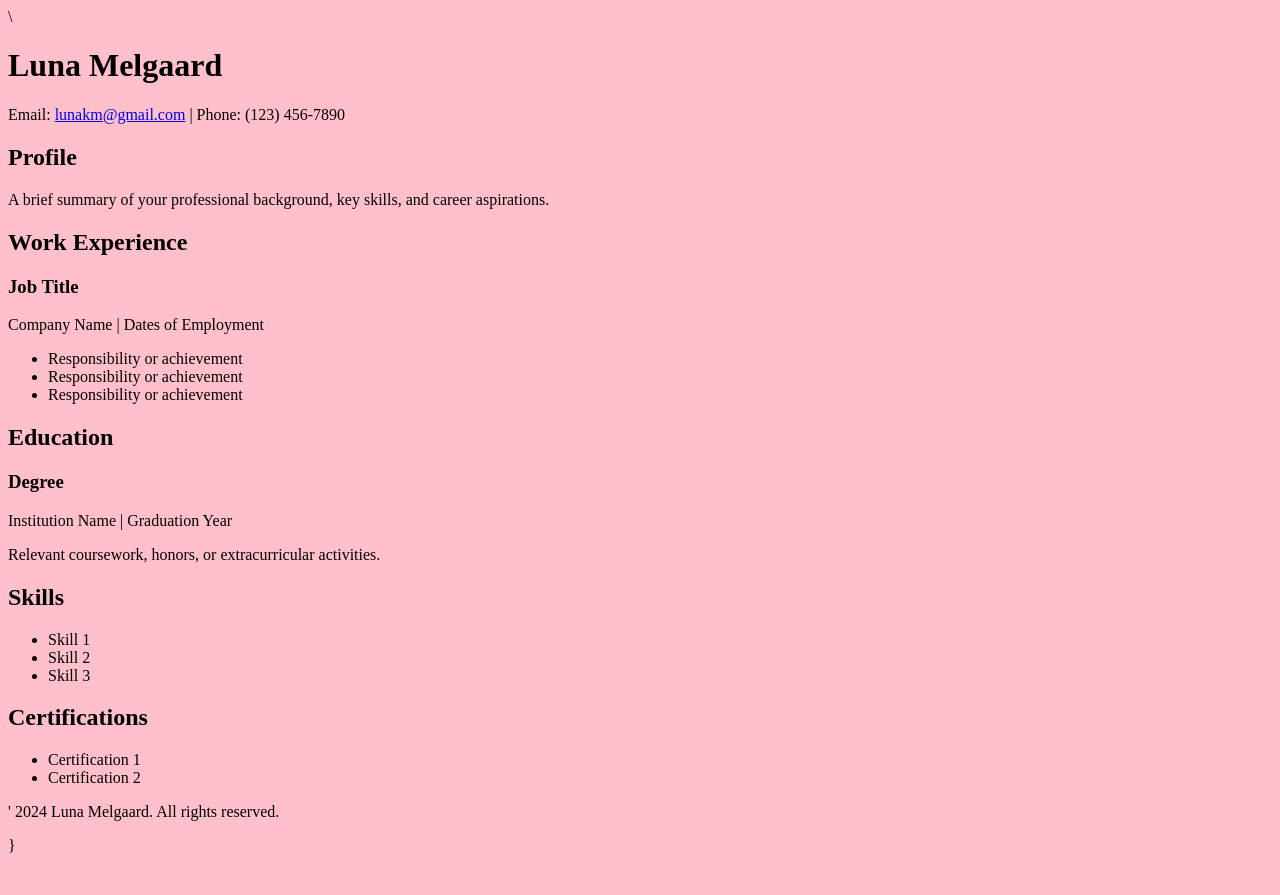
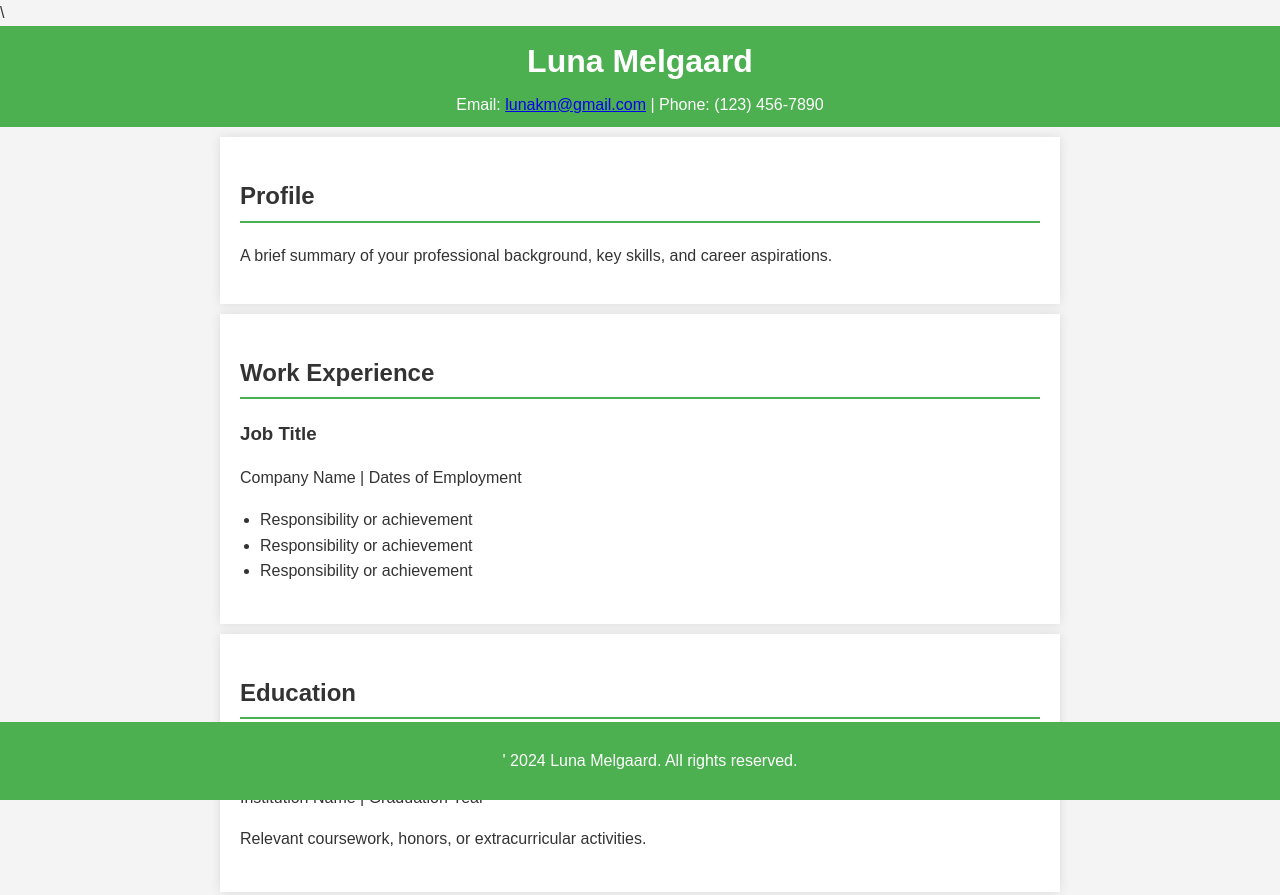
Before and after one commit to amalieNE97/amalieNE97.github.io, a plain HTML site: page index.html in a window 1280 px wide. Shown: the top 895 px of the page. Before the commit the page ends 863 px from the top, so only its background shows below. Drawn offline with Linux system fonts and the light colour scheme.

Commit message:
Update index.html

```diff
--- a/index.html
+++ b/index.html
@@ -8,8 +8,67 @@
 </head>
 <body>
 <style>
-    body{
-        background-color: pink;
+    body {
+        font-family: Arial, sans-serif;
+        line-height: 1.6;
+        margin: 0;
+        padding: 0;
+        background-color: #f4f4f4;
+        color: #333;
+    }
+
+    .header {
+        background-color: #4CAF50;
+        color: white;
+        padding: 10px 0;
+        text-align: center;
+    }
+
+    .header .name {
+        margin: 0;
+        font-size: 2em;
+    }
+
+    .header .contact-info {
+        margin: 5px 0 0;
+        font-size: 1em;
+    }
+
+    section {
+        padding: 20px;
+        margin: 10px auto;
+        max-width: 800px;
+        background: white;
+        box-shadow: 0 0 10px rgba(0, 0, 0, 0.1);
+    }
+
+    h2 {
+        border-bottom: 2px solid #4CAF50;
+        padding-bottom: 5px;
+    }
+
+    .job, .school {
+        margin-bottom: 20px;
+    }
+
+    .job h3, .school h3 {
+        margin: 0 0 5px;
+    }
+
+    ul {
+        list-style-type: disc;
+        margin: 0;
+        padding-left: 20px;
+    }
+
+    .footer {
+        text-align: center;
+        padding: 10px;
+        background-color: #4CAF50;
+        color: white;
+        position: fixed;
+        bottom: 0;
+        width: 100%;
     }
 </style>
     <header class="header">
```
